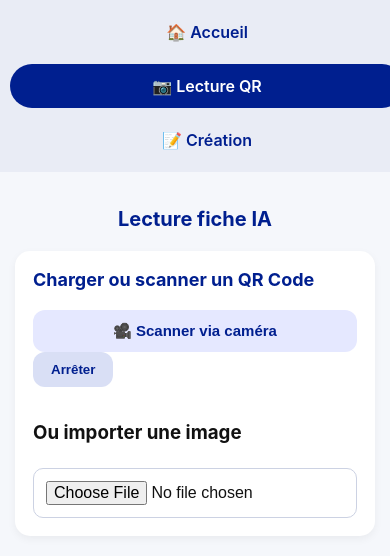
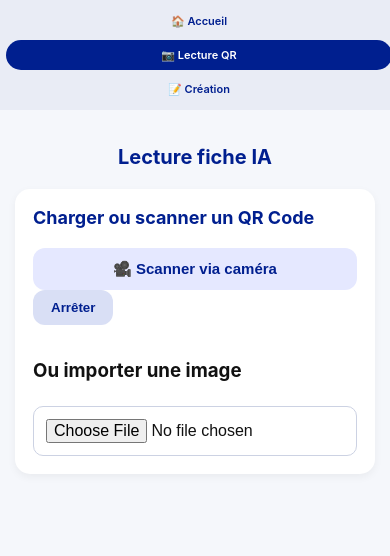
Before and after one commit to ensosp-memento-ia/Memento-v0.9, a plain HTML site: page scan.html in a window 390 px wide. Drawn offline with Linux system fonts and the light colour scheme.

Commit message:
Update style.css

```diff
--- a/style.css
+++ b/style.css
@@ -26,22 +26,50 @@ body {
   display: flex;
   background: #e9ecf5;
   padding: 10px;
-  gap: 10px;
+  gap: 8px;
+  flex-wrap: nowrap; /* ✅ Force 1 ligne */
 }
 
 .tab {
   flex: 1;
   text-align: center;
-  padding: 12px;
+  padding: 12px 8px;
   border-radius: 25px;
   text-decoration: none;
   color: #001F8F;
   font-weight: 600;
+  font-size: 14px;
+  white-space: nowrap;
 }
 
 .tab.active {
   background: #001F8F;
   color: white;
+}
+
+/* Mobile : onglets restent en ligne */
+@media (max-width: 768px) {
+  .tabs {
+    padding: 8px;
+    gap: 6px;
+  }
+
+  .tab {
+    padding: 10px 6px;
+    font-size: 12px;
+  }
+}
+
+@media (max-width: 480px) {
+  .tabs {
+    padding: 6px;
+    gap: 4px;
+  }
+
+  .tab {
+    padding: 8px 4px;
+    font-size: 11px;
+  }
 }
 
 /* ============================================================
```
